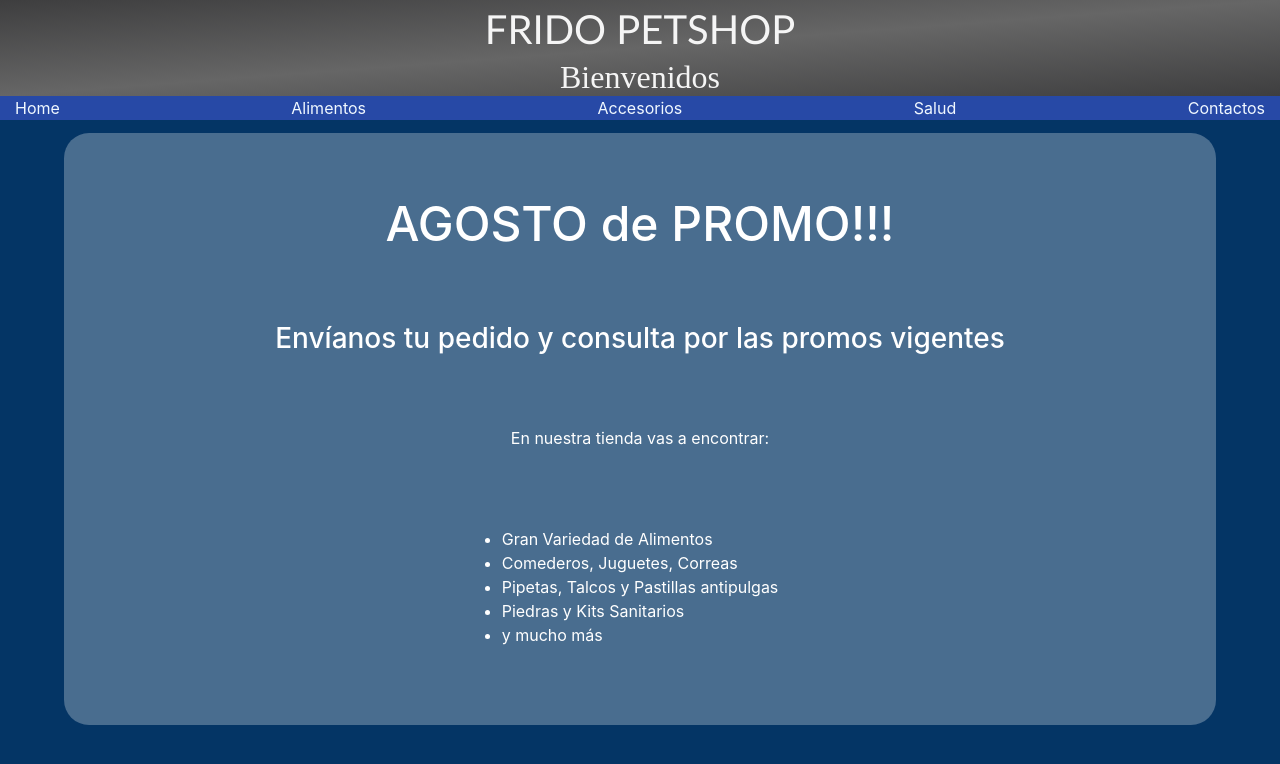
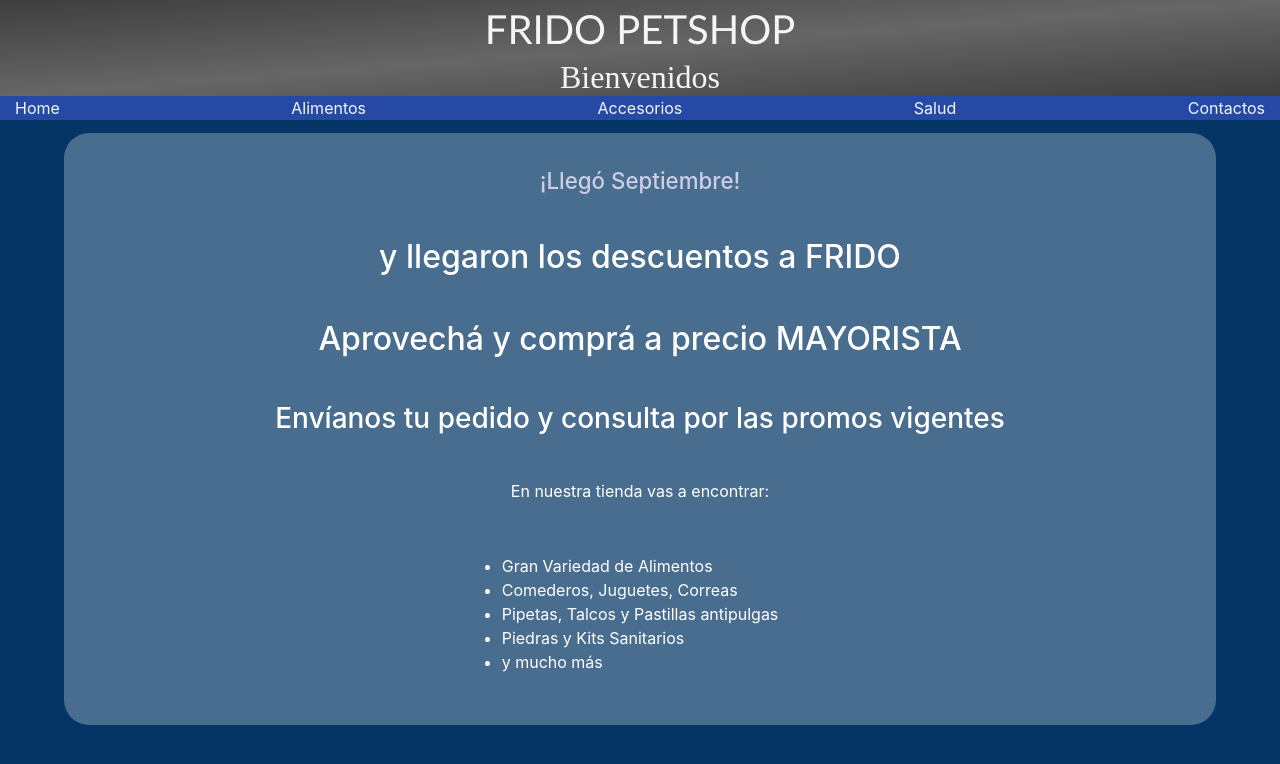
Before and after one commit to EnzoTitaDolce/fridopetshop, an Angular app: page /home in a window 1280 px wide. Shown: the top 764 px of the page. Built offline with nearby package versions, Linux system fonts and the light colour scheme.

Commit message:
septiembre

```diff
--- a/src/app/home/home.component.css
+++ b/src/app/home/home.component.css
@@ -2,9 +2,6 @@ body{
   color:white;
   border-radius: 25px;
   background-color:rgba(255, 255, 255, 0.276);
-  /* background: url('../../assets/img/logo.png');
-  background-position: center;
-  background-repeat: no-repeat; */
   background-size:35%;
   height: 74vh;
   display:flex;
@@ -14,4 +11,19 @@ body{
 }
 h1{
   font-size: 3rem;
+  animation-duration: 2s;
+  animation-name: colors;
+  animation-iteration-count: infinite;
+  animation-direction: alternate-reverse;
 }
+
+@keyframes colors {
+    from{
+      color:navy;
+      font-size: 3rem;
+    }
+    to{
+      color:white;
+      font-size: 1rem;
+    }
+}
--- a/src/app/home/home.component.html
+++ b/src/app/home/home.component.html
@@ -1,5 +1,7 @@
 <body>
-  <h1>AGOSTO de PROMO!!!</h1>
+  <h1>¡Llegó Septiembre!</h1>
+  <h2>y llegaron los descuentos a FRIDO</h2>
+  <h2>Aprovechá y comprá a precio MAYORISTA</h2>
   <h3>Envíanos tu pedido y consulta por las promos vigentes</h3>
   <p>En nuestra tienda vas a encontrar:</p>
   <ul>
```
